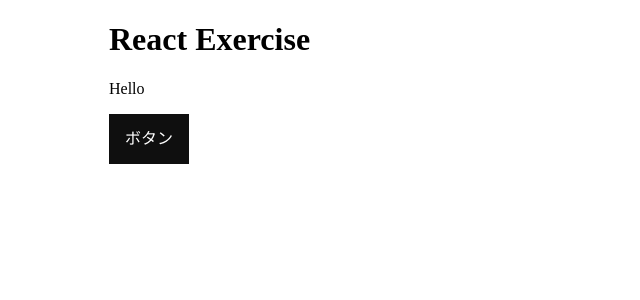
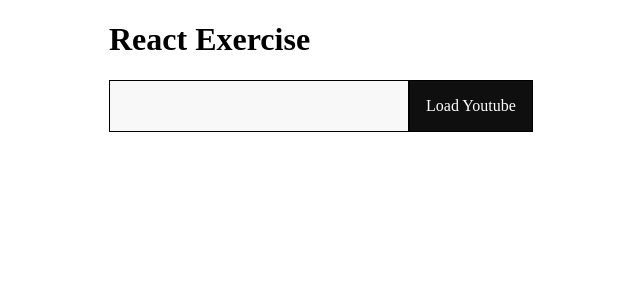
Before and after one commit to Fielsyuka/enjin-exercise, a React app: page / in a window 1280 px wide. Shown: the top 300 px of the page, without its empty margins (156-796 px from the left). Built offline with nearby package versions, Linux system fonts and the light colour scheme.

Commit message:
add youtube iframe

```diff
--- a/src/App.tsx
+++ b/src/App.tsx
@@ -1,12 +1,15 @@
-import React from 'react'
-import { Button } from './components/Button'
+import React, { memo } from 'react'
+import VideoFrame from './components/VideoFrame'
 
-export const App = () => {
+const App = () => {
+  console.log('rendered App')
+
   return (
     <>
       <h1>React Exercise </h1>
-      <p>Hello</p>
-      <Button>ボタン</Button>
+      <VideoFrame />
     </>
   )
 }
+
+export default memo(App)
--- a/src/components/Button.tsx
+++ b/src/components/Button.tsx
@@ -1,12 +1,15 @@
-import React from 'react'
+import React, { memo } from 'react'
 import styled from 'styled-components'
 
 type Props = {
+  onClick: () => void
   children?: string
 }
 
-export const Button: React.FC<Props> = ({ children }) => {
-  return <SButton>{children}</SButton>
+const Button: React.VFC<Props> = props => {
+  const { onClick, children } = props
+  console.log('rendered Button')
+  return <SButton onClick={onClick}>{children}</SButton>
 }
 
 const SButton = styled.button.attrs({
@@ -19,3 +22,5 @@ const SButton = styled.button.attrs({
   background-color: #0f0f0f;
   color: #fff;
 `
+
+export default memo(Button)
--- /dev/null
+++ b/src/components/VideoFrame.tsx
@@ -0,0 +1,66 @@
+import React, { useState, memo } from 'react'
+import styled from 'styled-components'
+
+const VideoFrame = () => {
+  console.log('rendered VideoFrame')
+  const [url, setUrl] = useState('')
+  const [id, setId] = useState('')
+
+  const handleChange = (event: React.ChangeEvent<HTMLInputElement>): void => {
+    setUrl(event.target.value)
+  }
+
+  const handleClick = (): void => {
+    const youtubeID = url.split(/watch\?v=/)[1]
+    if (!youtubeID) return
+    setId(youtubeID)
+  }
+
+  return (
+    <>
+      <SInput onChange={handleChange} />
+      <SButton onClick={handleClick}>Load Youtube</SButton>
+      <p>{url}</p>
+      {id && (
+        <SIframe
+          src={`https://www.youtube.com/embed/${id}?autoplay=1`}
+          title="YouTube video player"
+          frameBorder="0"
+          allow="accelerometer; autoplay; clipboard-write; encrypted-media; gyroscope; picture-in-picture"
+          allowFullScreen
+        ></SIframe>
+      )}
+    </>
+  )
+}
+
+const SInput = styled.input.attrs({
+  type: 'text',
+})`
+  width: 300px;
+  max-width: 100%;
+  padding: 1em;
+  color: inherit;
+  border: 1px solid #000;
+  box-shadow: none;
+  background-color: #f8f8f8;
+`
+
+const SButton = styled.button.attrs({
+  type: 'button',
+})`
+  cursor: pointer;
+  appearance: none;
+  padding: 1em;
+  border: 1px solid #000;
+  box-shadow: none;
+  background-color: #0f0f0f;
+  color: #fff;
+`
+
+const SIframe = styled.iframe`
+  width: 100%;
+  aspect-ratio: 16 / 9;
+`
+
+export default memo(VideoFrame)
--- a/src/index.tsx
+++ b/src/index.tsx
@@ -1,7 +1,7 @@
 import React from 'react'
 import ReactDOM from 'react-dom'
 import { GlobalStyle } from './theme/GlobalStyle'
-import { App } from './App'
+import App from './App'
 
 ReactDOM.render(
   <>
--- a/webpack.config.js
+++ b/webpack.config.js
@@ -9,7 +9,7 @@ module.exports = {
   },
   output: {
     path: path.resolve(__dirname, 'dist'),
-    publicPath: '/',
+    publicPath: '',
   },
   module: {
     rules: [
```
Also changed, not shown: 2 other files (tests, documents, lock files or other folders).
